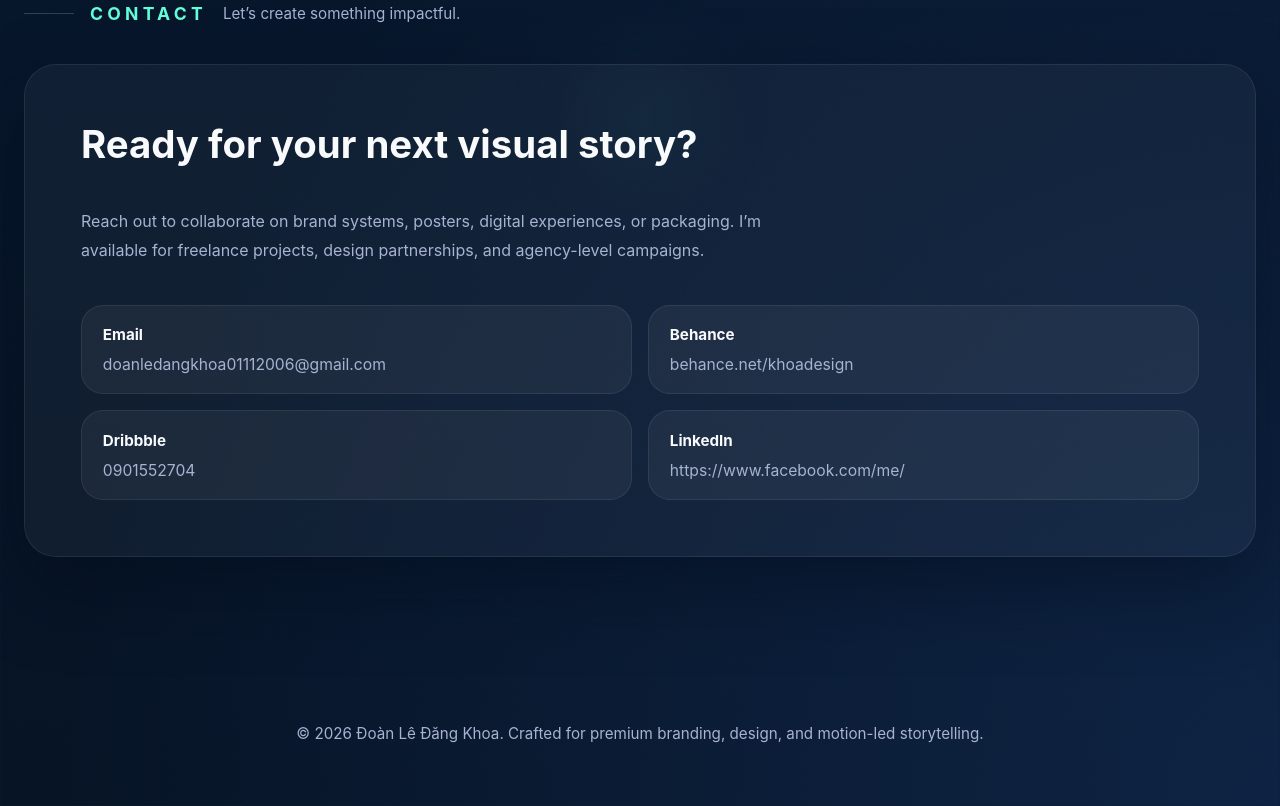
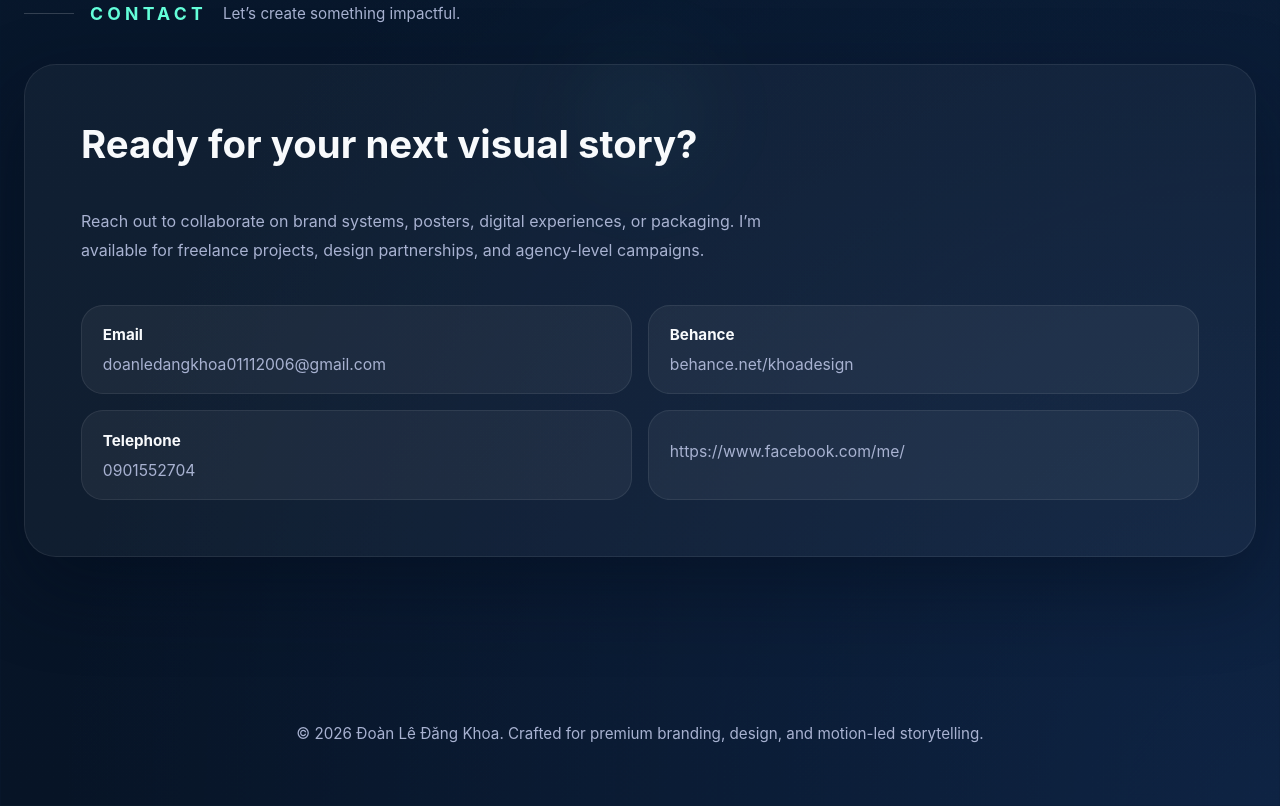
Before and after one commit to doanledangkhoa01112006-cpu/khoadz, a plain HTML site: page index.html in a window 1280 px wide. Shown: the part 5203-6009 px from the top of the page. Drawn offline with Linux system fonts and the light colour scheme.

Commit message:
tạo sdt và link

```diff
--- a/index.html
+++ b/index.html
@@ -1436,11 +1436,11 @@
             <a href="https://www.behance.net/" target="_blank" rel="noreferrer">behance.net/khoadesign</a>
           </div>
           <div class="contact-item">
-            <strong>Dribbble</strong>
+            <strong>Telephone</strong>
             <a href="https://telephone.com/" target="_blank" rel="noreferrer">0901552704</a>
           </div>
           <div class="contact-item">
-            <strong>LinkedIn</strong>
+            <strong><Link></Link></strong>
             <a href="https://www.link.com/" target="_blank" rel="noreferrer">https://www.facebook.com/me/</a>
           </div>
         </div>
```
